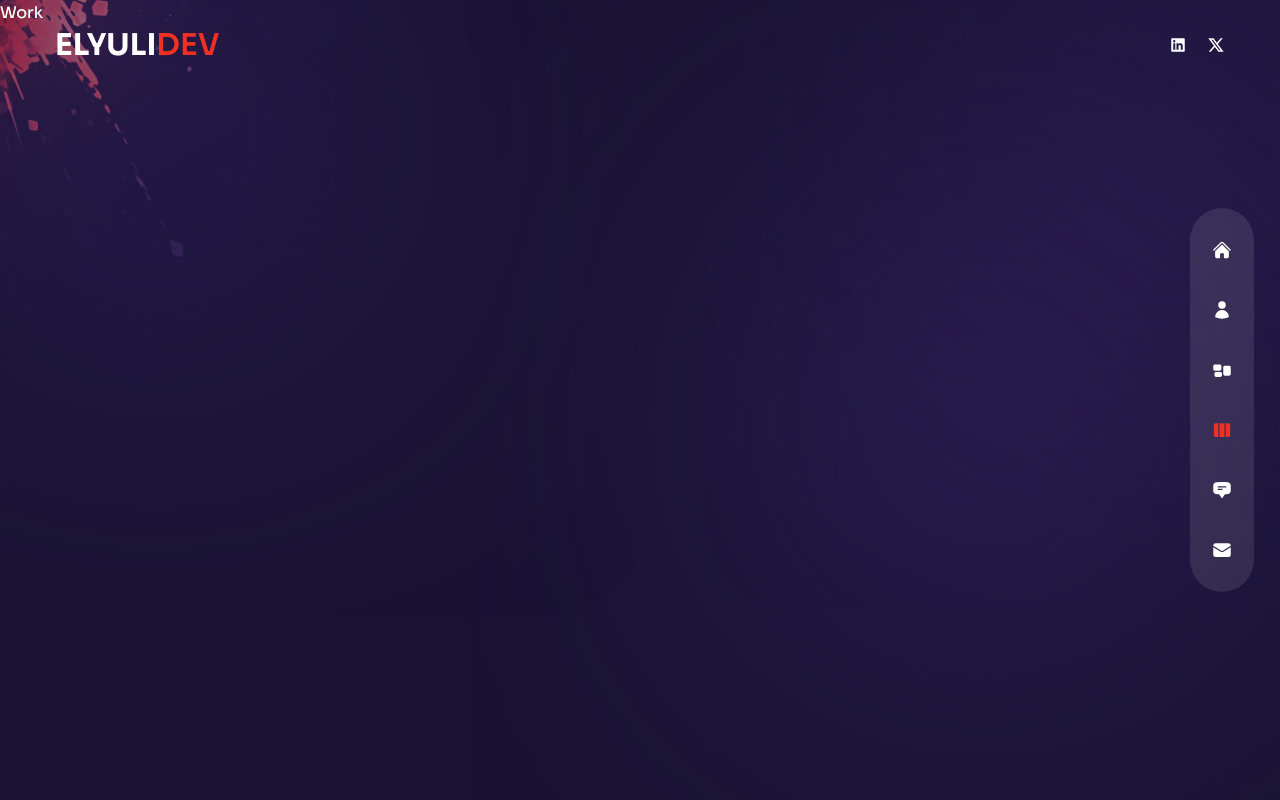
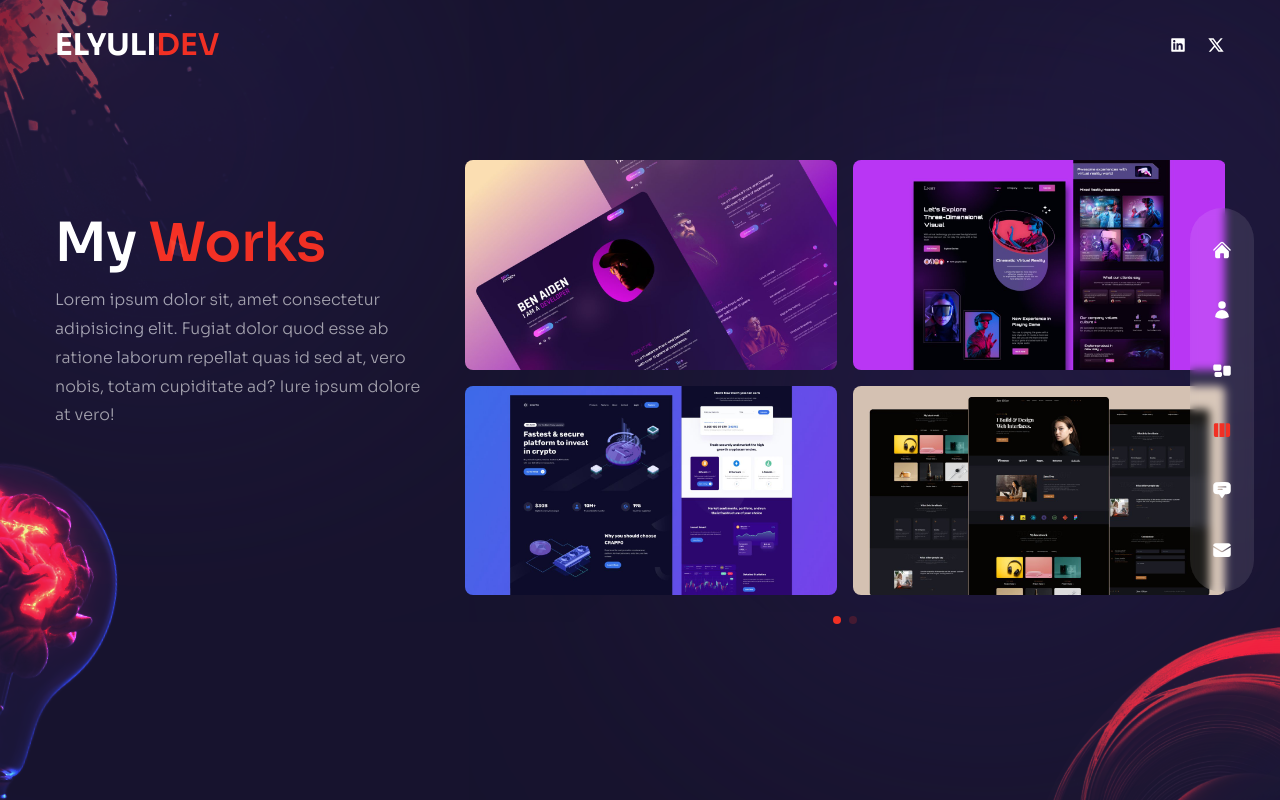
Before and after one commit to elyulidev/elyulidev-portfolio, a Next.js app: page /work in a window 1280 px wide. Built offline with nearby package versions, Linux system fonts and the light colour scheme.

Commit message:
Work: Add real data

```diff
--- a/src/app/work/page.jsx
+++ b/src/app/work/page.jsx
@@ -1,5 +1,54 @@
+"use client";
+import Bulb from "@/components/Bulb";
+import Circles from "@/components/Circles";
+import WorkSlider from "@/components/WorkSlider";
+import { fadeIn } from "@/lib/variants";
+import { motion } from "framer-motion";
+
 const Work = () => {
-  return <div>Work</div>;
+	return (
+		<main className='h-full bg-primary/30 py-36 flex items-center'>
+			<Circles />
+			<div className='container mx-auto'>
+				<div className='flex flex-col md:flex-row gap-x-8'>
+					{/* text */}
+					<div className='min-w-[200px] text-center flex xl:w-[30vw] flex-col lg:text-left mb-4 xl:mb-0'>
+						<motion.h2
+							variants={fadeIn("up", 0.2)}
+							initial='hidden'
+							animate='show'
+							exit='hidden'
+							className='text-[35px] leading-tight xl:text-[54px] xl:leading-[1.3] mb-2 mt-8 sm:mt-32 md:mt-0 xl:mt-12 font-semibold'
+						>
+							My <span className='text-accent'>Works</span>
+						</motion.h2>
+						<motion.p
+							variants={fadeIn("up", 0.4)}
+							initial='hidden'
+							animate='show'
+							exit='hidden'
+							className=' max-w-[400px] mx-auto lg:mx-0'
+						>
+							Lorem ipsum dolor sit, amet consectetur adipisicing elit. Fugiat
+							dolor quod esse ab ratione laborum repellat quas id sed at, vero
+							nobis, totam cupiditate ad? Iure ipsum dolore at vero!
+						</motion.p>
+					</div>
+					<motion.section
+						variants={fadeIn("down", 0.6)}
+						initial='hidden'
+						animate='show'
+						exit='hidden'
+						className='w-full xl:max-w-[65%]'
+					>
+						{/* slider */}
+						<WorkSlider />
+					</motion.section>
+				</div>
+			</div>
+			<Bulb />
+		</main>
+	);
 };
 
 export default Work;
--- a/src/components/WorkSlider.jsx
+++ b/src/components/WorkSlider.jsx
@@ -1,43 +1,51 @@
+import { BsArrowRight } from "react-icons/bs";
+import { Pagination } from "swiper/modules";
+import { Swiper, SwiperSlide } from "swiper/react";
+
+import "swiper/css";
+import "swiper/css/free-mode";
+import "swiper/css/pagination";
+import Image from "next/image";
 // data
 const workSlides = {
 	slides: [
 		{
 			images: [
 				{
-          title: 'title',
-          path: '/thumb1.jpg',
+					title: "title",
+					path: "/thumb1.jpg",
 				},
 				{
-          title: 'title',
-          path: '/thumb2.jpg',
+					title: "title",
+					path: "/thumb2.jpg",
 				},
 				{
-          title: 'title',
-          path: '/thumb3.jpg',
+					title: "title",
+					path: "/thumb3.jpg",
 				},
 				{
-          title: 'title',
-          path: '/thumb4.jpg',
+					title: "title",
+					path: "/thumb4.jpg",
 				},
 			],
 		},
 		{
 			images: [
 				{
-          title: 'title',
-          path: '/thumb4.jpg',
+					title: "title",
+					path: "/thumb4.jpg",
 				},
 				{
-          title: 'title',
-          path: '/thumb1.jpg',
+					title: "title",
+					path: "/thumb1.jpg",
 				},
 				{
-          title: 'title',
-          path: '/thumb2.jpg',
+					title: "title",
+					path: "/thumb2.jpg",
 				},
 				{
-          title: 'title',
-          path: '/thumb3.jpg',
+					title: "title",
+					path: "/thumb3.jpg",
 				},
 			],
 		},
@@ -45,7 +53,50 @@
 };
 
 const WorkSlider = () => {
-  return <div>Work Slider</div>;
+	return (
+		<Swiper
+			spaceBetween={10}
+			freeMode={true}
+			pagination={{ clickable: true }}
+			modules={[Pagination]}
+			className='h-[240px] sm:h-[480px]'
+		>
+			{workSlides.slides.map((slide, index) => (
+				<SwiperSlide key={index}>
+					<div className='grid grid-cols-2 grid-rows-2 gap-4 cursor-pointer'>
+						{slide.images.map((image, index) => (
+							<div
+								key={index}
+								className='relative rounded-lg overflow-hidden flex items-center justify-center group'
+							>
+								<div className='flex items-center justify-center relative overflow-hidden group'>
+									{" "}
+									<Image src={image.path} alt='' width={500} height={200} />
+									{/* overlay gradient */}
+									<div className='absolute inset-0 bg-gradient-to-l from-transparent via-[#e838cc] to-[#4a22bd] opacity-0 group-hover:opacity-80 transition-all duration-700'></div>
+									{/* title */}
+									<div className='absolute bottom-0 translate-y-full group-hover:-translate-y-10 group-hover:xl:-translate-y-20 transition-all duration-300'>
+										<div className='flex items-center gap-x-2 text-[13px] tracking-[0.2em]'>
+											{/* title part 1*/}
+											<div className='delay-100'>LIVE</div>
+											{/* title part 2*/}
+											<div className='translate-y-[500%] group-hover:translate-y-0 transition-all duration-300 delay-150'>
+												PROJECT
+											</div>
+											{/* title part 3*/}
+											<div className=''>
+												<BsArrowRight />
+											</div>
+										</div>
+									</div>
+								</div>
+							</div>
+						))}
+					</div>
+				</SwiperSlide>
+			))}
+		</Swiper>
+	);
 };
 
 export default WorkSlider;
```
Lines whose indentation alone changed are shown as unchanged.
